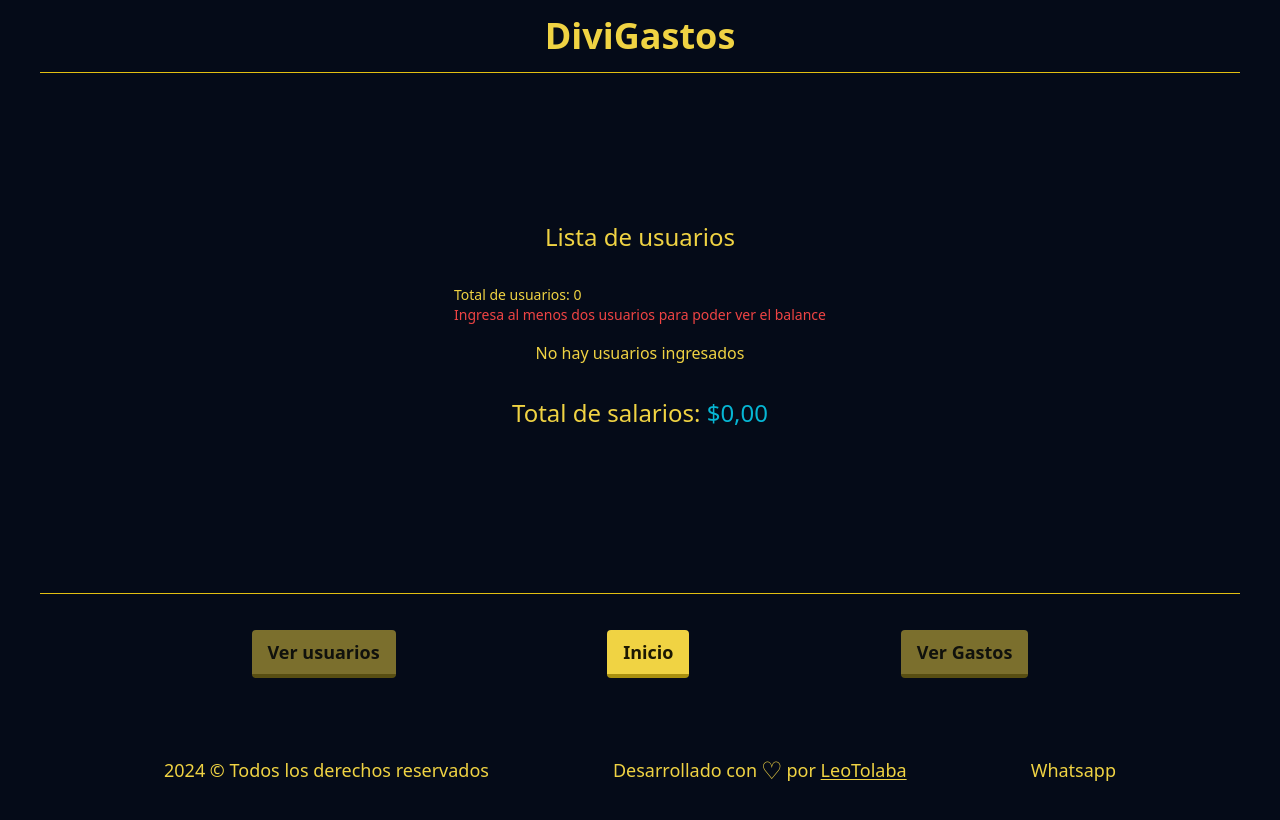
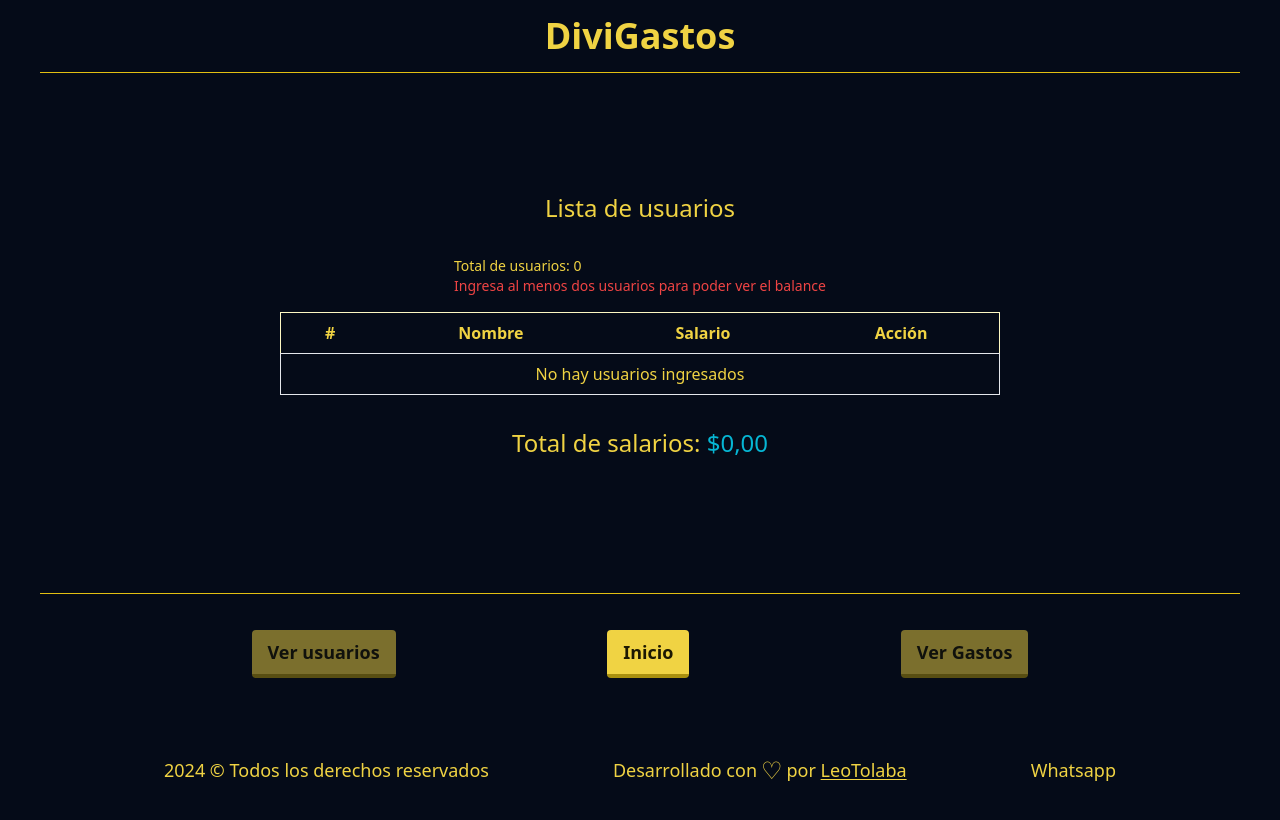
Before and after one commit to Leonardo-MT93/GastosApp, a React (Vite) app: page /all-users in a window 1280 px wide. Shown: the top 820 px of the page. Built offline with nearby package versions, Linux system fonts and the light colour scheme.

Commit message:
Agregando estilos de tabla a usuarios

```diff
--- a/src/context/UserContext.jsx
+++ b/src/context/UserContext.jsx
@@ -27,15 +27,22 @@ function useSessionReducer(){
         });
     }
 
-    return {state, addUser, deleteUser, deleteAllUsers};
+    const editUser = (id, user) => {
+        dispatch({
+            type: "EDIT_USER",
+            payload: {id, user},
+        });
+    }
+
+    return {state, addUser, deleteUser, deleteAllUsers, editUser};
 
 }
 export function UserProvider({ children }) {
 
 
-    const { state, addUser, deleteAllUsers, deleteUser} = useSessionReducer();
+    const { state, addUser, deleteAllUsers, deleteUser, editUser} = useSessionReducer();
   return (
-    <UserContext.Provider value={{ users: state, addUser, deleteAllUsers, deleteUser}}>
+    <UserContext.Provider value={{ users: state, addUser, deleteAllUsers, deleteUser, editUser}}>
       {children}
     </UserContext.Provider>
   );
--- a/src/pages/ExpensesPage.jsx
+++ b/src/pages/ExpensesPage.jsx
@@ -32,7 +32,6 @@ const ExpensePage = () => {
 
 
     if(id){
-      console.log(expense, name)
       editExpense(id, {expense, name});
       setTimeout(() => {
 
--- a/src/pages/ListOfUsers.jsx
+++ b/src/pages/ListOfUsers.jsx
@@ -1,51 +1,75 @@
-import { useContext } from "react"
-import { UserContext } from "../context/UserContext"
+import { useContext } from "react";
+import { UserContext } from "../context/UserContext";
 import { useCalculator } from "../hooks/useCalculator";
 import { useNumberFormatter } from "../hooks/useNumberFormatter";
 
 const ListOfUsers = () => {
-
-    const {users, deleteUser} = useContext(UserContext);
-    const {totalSalaries} = useCalculator(users, []);
-    const {formatNumber} = useNumberFormatter();
+  const { users, deleteUser } = useContext(UserContext);
+  const { totalSalaries } = useCalculator(users, []);
+  const { formatNumber } = useNumberFormatter();
   return (
     <div className="w-full h-[65vh] flex flex-col items-center justify-center text-text">
       <h1 className="text-text text-2xl py-4">Lista de usuarios</h1>
       <div className="w-full flex flex-col items-center">
         <span className="text-text text-sm py-4">
-          Total de usuarios: {users.length }
-          {users.length < 2 ? (<p className="text-red-500">Ingresa al menos dos usuarios para poder ver el balance</p>) : null}
+          Total de usuarios: {users.length}
+          {users.length < 2 ? (
+            <p className="text-red-500">
+              Ingresa al menos dos usuarios para poder ver el balance
+            </p>
+          ) : null}
         </span>
+
+        <table className="table-auto w-[60%] border border-yellow-100">
+          <thead>
+            <tr>
+              <th className="px-4 py-2">#</th>
+              <th className="px-4 py-2">Nombre</th>
+              <th className="px-4 py-2">Salario</th>
+              <th className="px-4 py-2">Acción</th>
+            </tr>
+          </thead>
+          <tbody>
             {users.length > 0 ? (
-          <ul className="w-[60%]">
-            {users.map((user) => (
-              <li
-                className="flex justify-between items-center border-b py-2"
-                key={user.id}
-              >
-                <span>Nombre: {user.name}</span>
-                <span>Salario: ${formatNumber(user.salary*1)}</span>
+              users.map((user, index) => (
+                <tr key={user.id}>
+                  <td className="border px-4 py-2 text-center w-16">
+                    {index + 1}
+                  </td>
+                  <td className="border px-4 py-2 text-center w-[40%]">
+                    {user.name}
+                  </td>
+                  <td className="border px-4 py-2 text-center w-[30%]">
+                    ${formatNumber(user.salary)}
+                  </td>
+                  <td className="border px-4 py-2 text-center flex justify-around">
                     <button
                       className="bg-red-500 rounded-full w-10"
                       onClick={() => deleteUser(user.id)}
                     >
                       x
                     </button>
-              </li>
-            ))}
-          </ul>
+                  </td>
+                </tr>
+              ))
             ) : (
-          <p>No hay usuarios ingresados</p>
+              <tr>
+                <td colSpan="4" className="border px-4 py-2 text-center">
+                  No hay usuarios ingresados
+                </td>
+              </tr>
             )}
-
+          </tbody>
+        </table>
       </div>
       <div className="w-full flex flex-col items-center py-4">
         <span className="text-text text-2xl py-4">
-          Total de salarios: <span className="text-cyan-500">${formatNumber(totalSalaries)}</span>
+          Total de salarios:{" "}
+          <span className="text-cyan-500">${formatNumber(totalSalaries)}</span>
         </span>
       </div>
     </div>
-  )
-}
+  );
+};
 
-export default ListOfUsers
+export default ListOfUsers;
--- a/src/routes/AppRouter.jsx
+++ b/src/routes/AppRouter.jsx
@@ -16,6 +16,7 @@ const AppRouter = () => {
             <Route path="/balance" element={<BalancePage/>}/>
             <Route path="/all-users" element={<ListOfUsers/>} />
             <Route path="/all-expenses" element={<ListOfExpenses/>} />
+            <Route path="/edit-user/:id" element={<UsersFormPage/>}/>
             <Route path="/edit-expense/:id" element={<ExpensesPage/>}/>
             <Route path="*" element={<HomePage/>} />
         </Routes>
```
Also changed, not shown: src/pages/ListOfExpenses.jsx (+0 -26 lines). Lines whose indentation alone changed are shown as unchanged.
